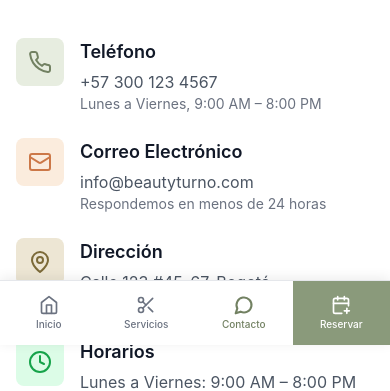
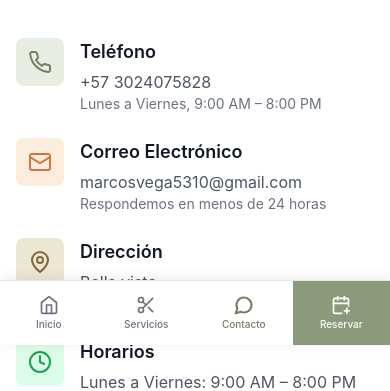
Before and after one commit to Mvega5310/citasApp, a Next.js app: page /contacto in a window 390 px wide. Shown: the part 499-890 px from the top of the page. Built offline with nearby package versions, Linux system fonts and the light colour scheme.

Commit message:
feat: update contact info with real phone, email and address

```diff
--- a/app/(cliente)/contacto/page.tsx
+++ b/app/(cliente)/contacto/page.tsx
@@ -81,19 +81,19 @@ export default function ContactPage() {
                     icon: Phone,
                     color: 'primary',
                     title: 'Teléfono',
-                    lines: ['+57 300 123 4567', 'Lunes a Viernes, 9:00 AM – 8:00 PM'],
+                    lines: ['+57 3024075828', 'Lunes a Viernes, 9:00 AM – 8:00 PM'],
                   },
                   {
                     icon: Mail,
                     color: 'secondary',
                     title: 'Correo Electrónico',
-                    lines: ['info@beautyturno.com', 'Respondemos en menos de 24 horas'],
+                    lines: ['marcosvega5310@gmail.com', 'Respondemos en menos de 24 horas'],
                   },
                   {
                     icon: MapPin,
                     color: 'accent',
                     title: 'Dirección',
-                    lines: ['Calle 123 #45-67, Bogotá', 'Colombia'],
+                    lines: ['Bella vista', 'Colombia'],
                   },
                   {
                     icon: Clock,
```
